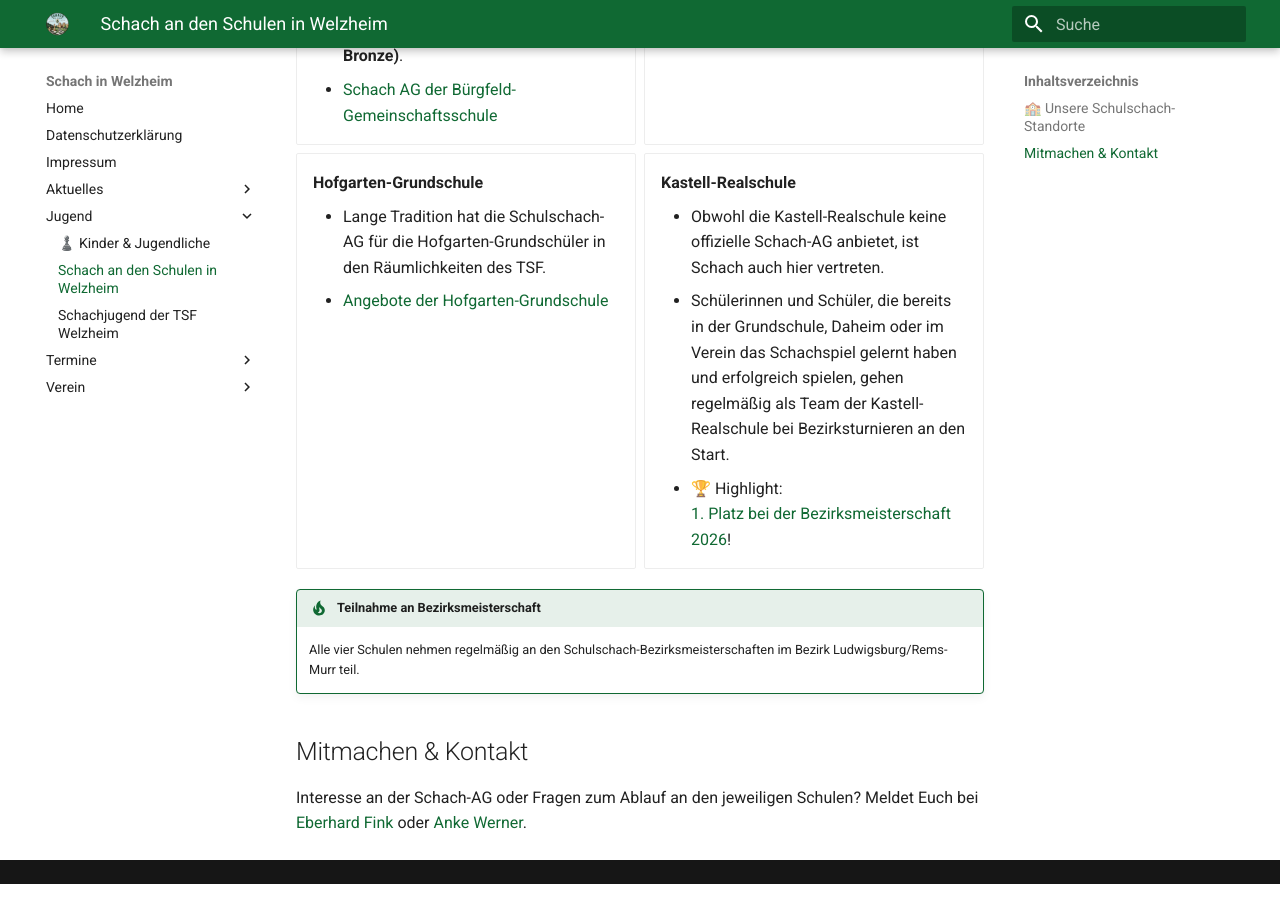
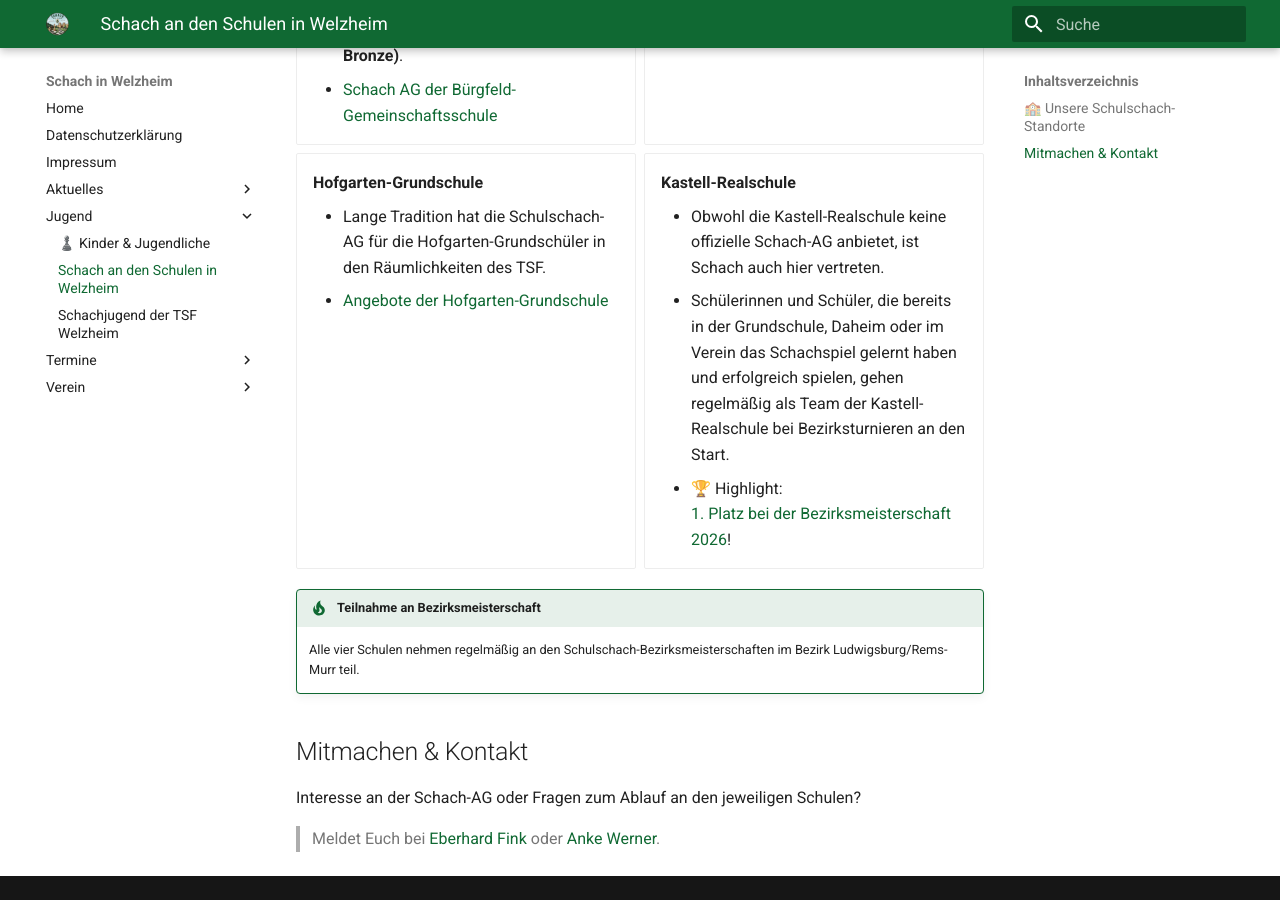
Before and after one commit to schachwelzheim/schachwelzheim, an MkDocs documentation site: the page built from docs/jugend/schach-ags.md, in a window 1280 px wide and 900 px high, scrolled down 609 px. Built offline with MkDocs 1.6.1 and Material for MkDocs 9.7.7, drawn with Linux system fonts in a browser that asks for light colours.

Commit message:
Format contact information for clarity

```diff
--- a/docs/jugend/schach-ags.md
+++ b/docs/jugend/schach-ags.md
@@ -36,4 +36,5 @@
     Alle vier Schulen nehmen regelmäßig an den Schulschach-Bezirksmeisterschaften im Bezirk Ludwigsburg/Rems-Murr teil.
 
 ## Mitmachen & Kontakt
-Interesse an der Schach-AG oder Fragen zum Ablauf an den jeweiligen Schulen? Meldet Euch bei [Eberhard Fink](mailto:schach@tsfwelzheim.de) oder [Anke Werner](mailto:Anke.Werner@svw.info).
+Interesse an der Schach-AG oder Fragen zum Ablauf an den jeweiligen Schulen?
+> Meldet Euch bei [Eberhard Fink](mailto:schach@tsfwelzheim.de) oder [Anke Werner](mailto:Anke.Werner@svw.info).
```
